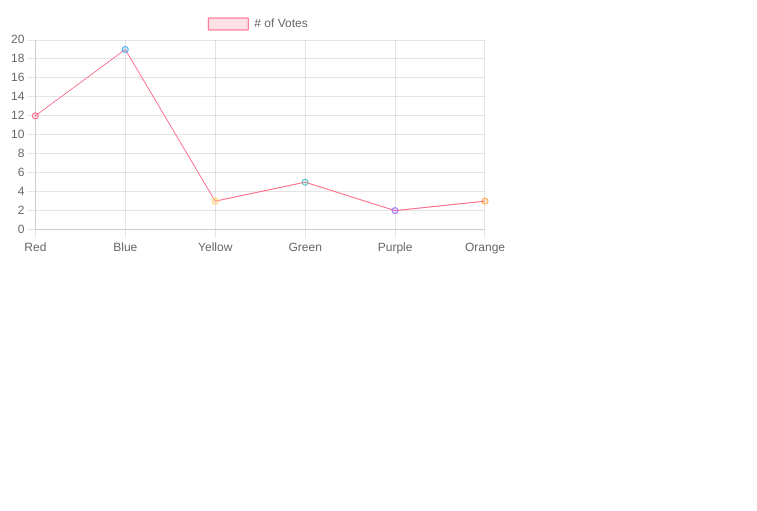
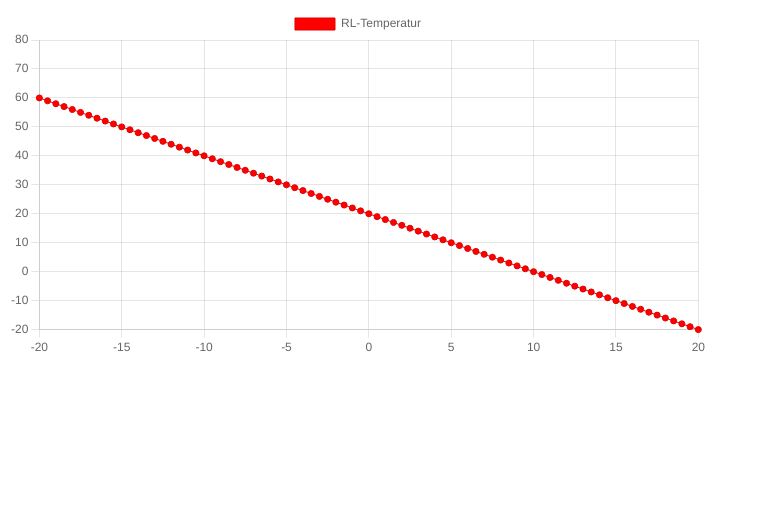
Before and after one commit to mnemo70/luxtronik-wpchart, a website: page index.html in a window 1280 px wide. Shown: the whole page, without its empty margins (0-757 px from the left). Drawn offline with nearby package versions, Linux system fonts and the light colour scheme.

Commit message:
Chart display okay

```diff
--- a/index.html
+++ b/index.html
@@ -6,8 +6,8 @@
 </head>
 
 <body>
-    <div class="chart-container" style="height: 500px; width: 500px">
-        <canvas id="myChart" xwidth="500" xheight="500"></canvas>
+    <div class="chart-container" style="height: 1000px; width: 700px">
+        <canvas id="myChart" xwidth="1000" xheight="700"></canvas>
     </div>
     <script>
         initChart();
--- a/index.js
+++ b/index.js
@@ -1,35 +1,44 @@
 function initChart() {
     const ctx = document.getElementById('myChart').getContext('2d');
+    var calculatedData = [];
+    for(var i = 0; i <= 80; i++) {
+        var xVal = (i / 2) - 20;
+        var yVal = 60 - i;
+        calculatedData.push( {
+            x: xVal,
+            y: yVal
+        });
+    }
     const myChart = new Chart(ctx, {
         type: 'line',
         data: {
-            labels: ['Red', 'Blue', 'Yellow', 'Green', 'Purple', 'Orange'],
             datasets: [{
-                label: '# of Votes',
-                data: [12, 19, 3, 5, 2, 3],
+                label: 'RL-Temperatur',
+                data: calculatedData,
+                parsing: {
+                    xAxisKey: "x",
+                    yAxisKey: "y",
+                },
                 backgroundColor: [
-                    'rgba(255, 99, 132, 0.2)',
-                    'rgba(54, 162, 235, 0.2)',
-                    'rgba(255, 206, 86, 0.2)',
-                    'rgba(75, 192, 192, 0.2)',
-                    'rgba(153, 102, 255, 0.2)',
-                    'rgba(255, 159, 64, 0.2)'
+                    '#ff0000'
                 ],
                 borderColor: [
-                    'rgba(255, 99, 132, 1)',
-                    'rgba(54, 162, 235, 1)',
-                    'rgba(255, 206, 86, 1)',
-                    'rgba(75, 192, 192, 1)',
-                    'rgba(153, 102, 255, 1)',
-                    'rgba(255, 159, 64, 1)'
+                    '#e00000'
                 ],
                 borderWidth: 1
             }]
         },
         options: {
             scales: {
+                x: {
+                    type: "linear",
+                    suggestedMin: -20,
+                    suggestedMax: 20
+                },
                 y: {
-                    beginAtZero: true
+                    type: "linear",
+                    suggestedMin: 0,
+                    suggestedMax: 80
                 }
             }
         }
```
